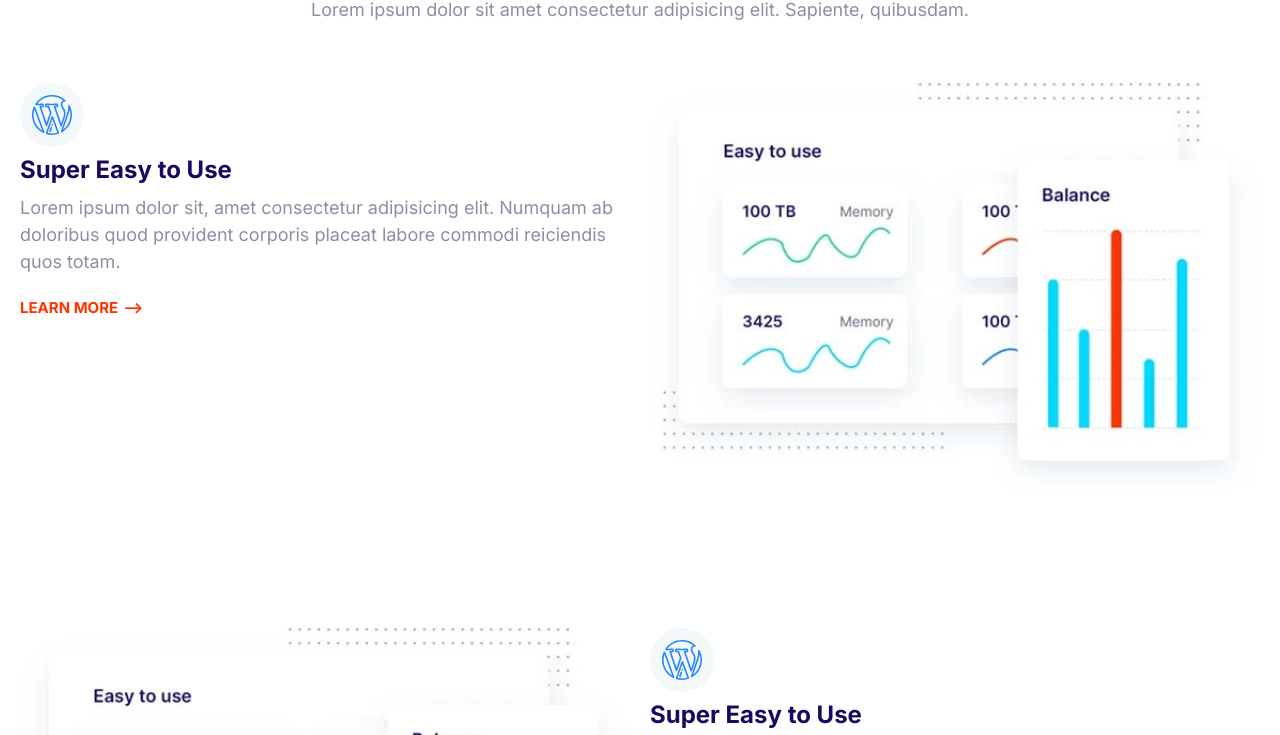
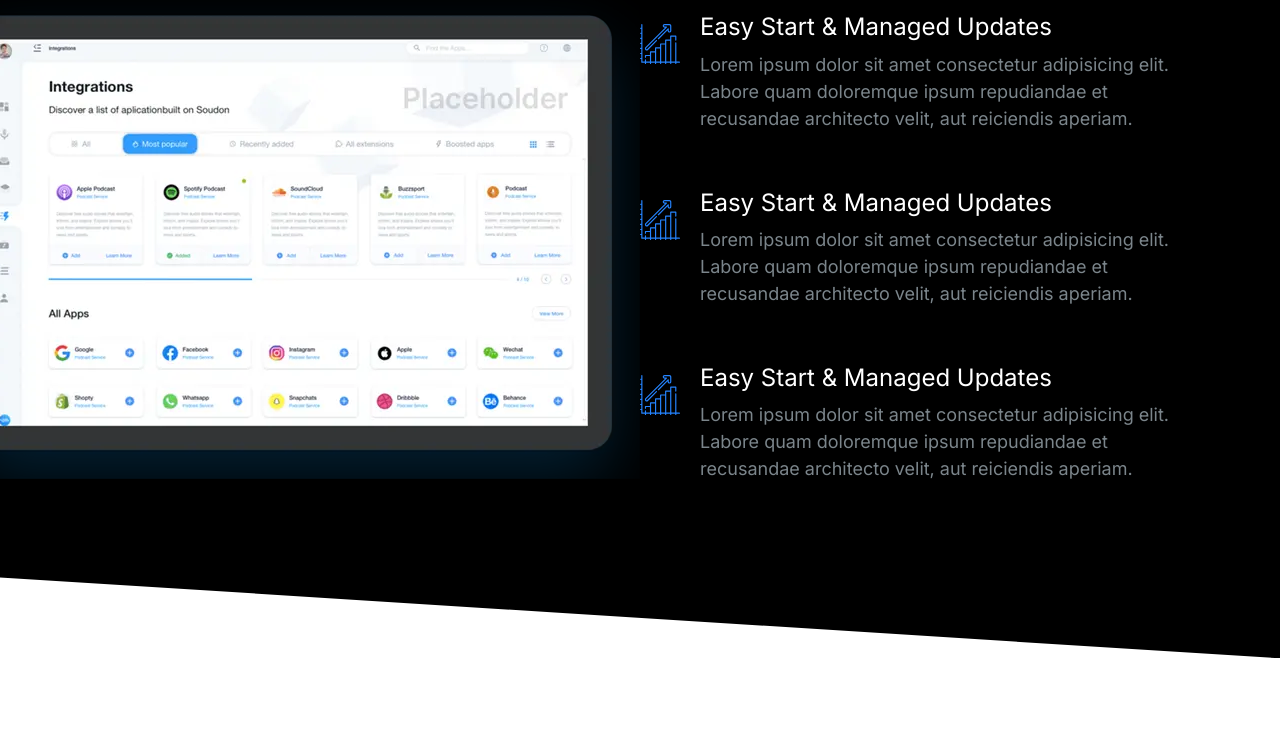
Before and after one commit to nsf-developer/moshify, a plain HTML site: page index.html in a window 1280 px wide. Shown: the part 151-886 px from the top of the page. After the commit the page ends 809 px from the top, so only its background shows below. Drawn offline with Linux system fonts and the light colour scheme.

Commit message:
Build the showcase components.

```diff
--- a/css/styles.css
+++ b/css/styles.css
@@ -16,6 +16,11 @@
 }
 
 /* Typography */
+::selection {
+  background: var(--color-primary);
+  color: #fff;
+}
+
 html {
   /* 62.5% of 16px = 10px */
   font-size: 62.5%;
@@ -46,6 +51,7 @@
 
 h3 {
   font-size: 3rem;
+  font-weight: 500;
 }
 
 p {
@@ -134,11 +140,9 @@
 }
 
 /* Lists */
-
 .list {
   list-style: none;
   padding-left: 0;
-  color: var(--color-headings);
 }
 
 .list--inline .list__item {
@@ -149,6 +153,7 @@
 .list--tick {
   list-style-image: url(../images/tick.svg);
   padding-left: 3rem;
+  color: var(--color-headings);
 }
 
 .list--tick .list__item {
@@ -413,6 +418,7 @@
 /* Media */
 .media {
   display: flex;
+  margin-bottom: 4rem;
 }
 
 .media__title {
@@ -627,13 +633,20 @@
   color: #7b858b;
 }
 
-.block--dark .block__heading {
+.block--dark h1,
+.block--dark h2,
+.block--dark h3 {
   color: #fff;
 }
 
 .block--skewed-left {
   padding-bottom: calc(var(--padding-vertical) + 4rem);
-  clip-path: polygon(0% 0%, 100% 0%, 100% 80%, 0% 100%);
+  clip-path: polygon(0% 0%, 100% 0%, 100% 90%, 0% 100%);
+}
+
+.block--skewed-right {
+  padding-bottom: calc(var(--padding-vertical) + 4rem);
+  clip-path: polygon(0% 0%, 100% 0%, 100% 100%, 0% 90%);
 }
 
 .container {
@@ -705,10 +718,6 @@
 }
 
 /* Hero */
-.hero {
-  clip-path: polygon(0% 0%, 100% 0%, 100% 90%, 0% 100%);
-}
-
 .hero__tagline {
   font-size: 2rem;
   color: #b9c3cf;
@@ -789,3 +798,23 @@
     order: 2;
   }
 }
+
+/* Showcase Block */
+.block-showcase__image > img {
+  width: 100%;
+}
+
+@media screen and (min-width: 768px) {
+  .block-showcase .grid {
+    grid-template-columns: 50% 50%;
+  }
+
+  .block-showcase__image {
+    justify-self: end;
+  }
+
+  .block-showcase__image > img {
+    width: auto;
+    max-width: 700px;
+  }
+}
--- a/index.html
+++ b/index.html
@@ -15,95 +15,76 @@
     <link rel="stylesheet" href="css/styles.css" />
   </head>
   <body>
-    <section class="block conatainer">
+    <section class="block block--dark block--skewed-right block-showcase">
       <header class="block__header">
-        <h2>Host on the Cloud to Keep Growing</h2>
-        <p>
-          Lorem ipsum dolor sit amet consectetur adipisicing elit. Sapiente,
-          quibusdam.
-        </p>
+        <h2>User-friendly Control Panel</h2>
       </header>
-      <article class="grid grid--1x2 feature">
-        <div class="feature__content">
-          <span class="icon-container">
-            <svg class="icon icon--primary">
-              <use xlink:href="images/sprite.svg#wordpress"></use>
-            </svg>
-          </span>
-          <h3 class="feature__heading">Super Easy to Use</h3>
-          <p>
-            Lorem ipsum dolor sit, amet consectetur adipisicing elit. Numquam ab
-            doloribus quod provident corporis placeat labore commodi reiciendis
-            quos totam.
-          </p>
-          <a href="#" class="link-arrow">Learn More</a>
-        </div>
-        <picture>
+      <div class="container grid grid--1x2">
+        <picture class="block-showcase__image">
           <source
             type="image/webp"
-            srcset="images/easy.webp 1x, images/easy@2x.webp 2x"
+            srcset="images/ipad.webp 1x, images/ipad@2x.webp 2x"
           />
           <source
-            type="image/jpg"
-            srcset="images/easy.jpg 1x, images/easy@2x.jpg 2x"
+            type="image/png"
+            srcset="images/ipad.png 1x, images/ipad@2x.png 2x"
           />
-          <img class="feature__image" src="images/easy@2x.jpg" alt="" />
+          <img src="images/ipad@2x.png" alt="" />
         </picture>
-      </article>
-      <article class="grid grid--1x2 feature">
-        <div class="feature__content">
-          <span class="icon-container">
+        <ul class="list">
+          <li>
+            <div class="media">
+              <div class="media__image">
                 <svg class="icon icon--primary">
-              <use xlink:href="images/sprite.svg#wordpress"></use>
+                  <use xlink:href="images/sprite.svg#growth"></use>
                 </svg>
-          </span>
-          <h3 class="feature__heading">Super Easy to Use</h3>
+              </div>
+              <div class="media__body">
+                <h3 class="media__title">Easy Start & Managed Updates</h3>
                 <p>
-            Lorem ipsum dolor sit, amet consectetur adipisicing elit. Numquam ab
-            doloribus quod provident corporis placeat labore commodi reiciendis
-            quos totam.
+                  Lorem ipsum dolor sit amet consectetur adipisicing elit.
+                  Labore quam doloremque ipsum repudiandae et recusandae
+                  architecto velit, aut reiciendis aperiam.
                 </p>
-          <a href="#" class="link-arrow">Learn More</a>
               </div>
-        <picture>
-          <source
-            type="image/webp"
-            srcset="images/easy.webp 1x, images/easy@2x.webp 2x"
-          />
-          <source
-            type="image/jpg"
-            srcset="images/easy.jpg 1x, images/easy@2x.jpg 2x"
-          />
-          <img class="feature__image" src="images/easy@2x.jpg" alt="" />
-        </picture>
-      </article>
-      <article class="grid grid--1x2 feature">
-        <div class="feature__content">
-          <span class="icon-container">
+            </div>
+          </li>
+          <li>
+            <div class="media">
+              <div class="media__image">
                 <svg class="icon icon--primary">
-              <use xlink:href="images/sprite.svg#wordpress"></use>
+                  <use xlink:href="images/sprite.svg#growth"></use>
                 </svg>
-          </span>
-          <h3 class="feature__heading">Super Easy to Use</h3>
+              </div>
+              <div class="media__body">
+                <h3 class="media__title">Easy Start & Managed Updates</h3>
                 <p>
-            Lorem ipsum dolor sit, amet consectetur adipisicing elit. Numquam ab
-            doloribus quod provident corporis placeat labore commodi reiciendis
-            quos totam.
+                  Lorem ipsum dolor sit amet consectetur adipisicing elit.
+                  Labore quam doloremque ipsum repudiandae et recusandae
+                  architecto velit, aut reiciendis aperiam.
                 </p>
-          <a href="#" class="link-arrow">Learn More</a>
               </div>
-        <picture>
-          <source
-            type="image/webp"
-            srcset="images/easy.webp 1x, images/easy@2x.webp 2x"
-          />
-          <source
-            type="image/jpg"
-            srcset="images/easy.jpg 1x, images/easy@2x.jpg 2x"
-          />
-          <img class="feature__image" src="images/easy@2x.jpg" alt="" />
-        </picture>
-      </article>
+            </div>
+          </li>
+          <li>
+            <div class="media">
+              <div class="media__image">
+                <svg class="icon icon--primary">
+                  <use xlink:href="images/sprite.svg#growth"></use>
+                </svg>
+              </div>
+              <div class="media__body">
+                <h3 class="media__title">Easy Start & Managed Updates</h3>
+                <p>
+                  Lorem ipsum dolor sit amet consectetur adipisicing elit.
+                  Labore quam doloremque ipsum repudiandae et recusandae
+                  architecto velit, aut reiciendis aperiam.
+                </p>
+              </div>
+            </div>
+          </li>
+        </ul>
+      </div>
     </section>
 
     <!-- Javascript -->
```
Also changed, not shown: components/showcase.html (added, +71 -0 lines), images/ipad.png (added), images/ipad.webp (added), images/ipad@2x.png (added), images/ipad@2x.webp (added). Lines whose indentation alone changed are shown as unchanged.
